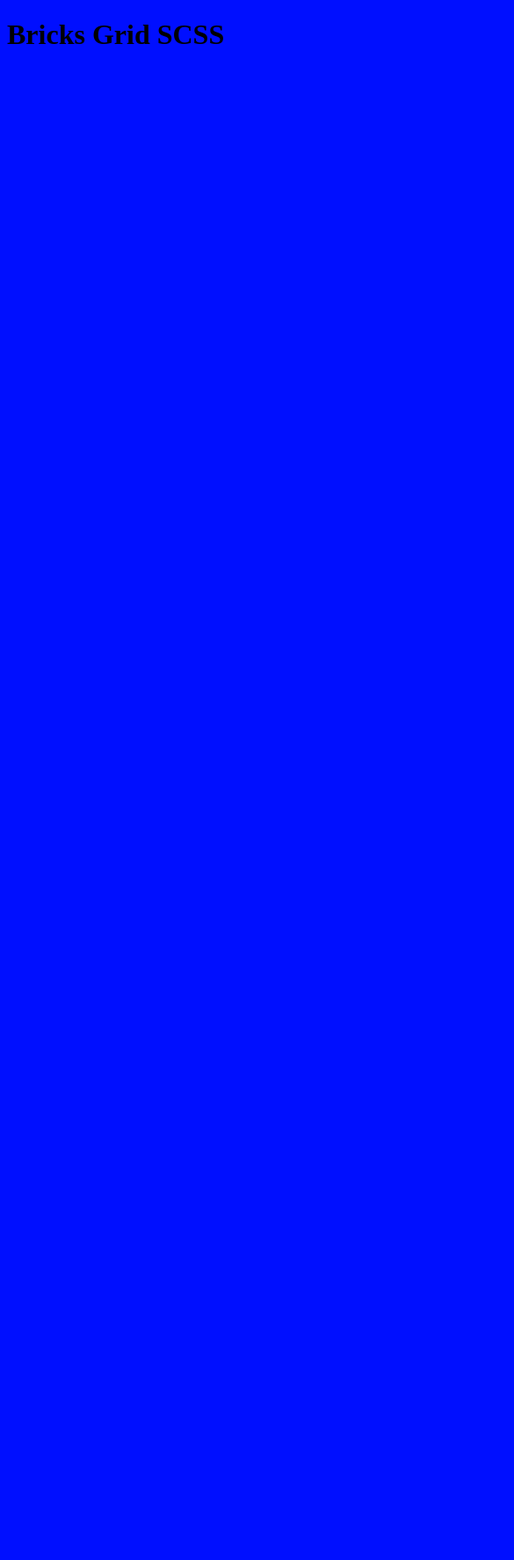
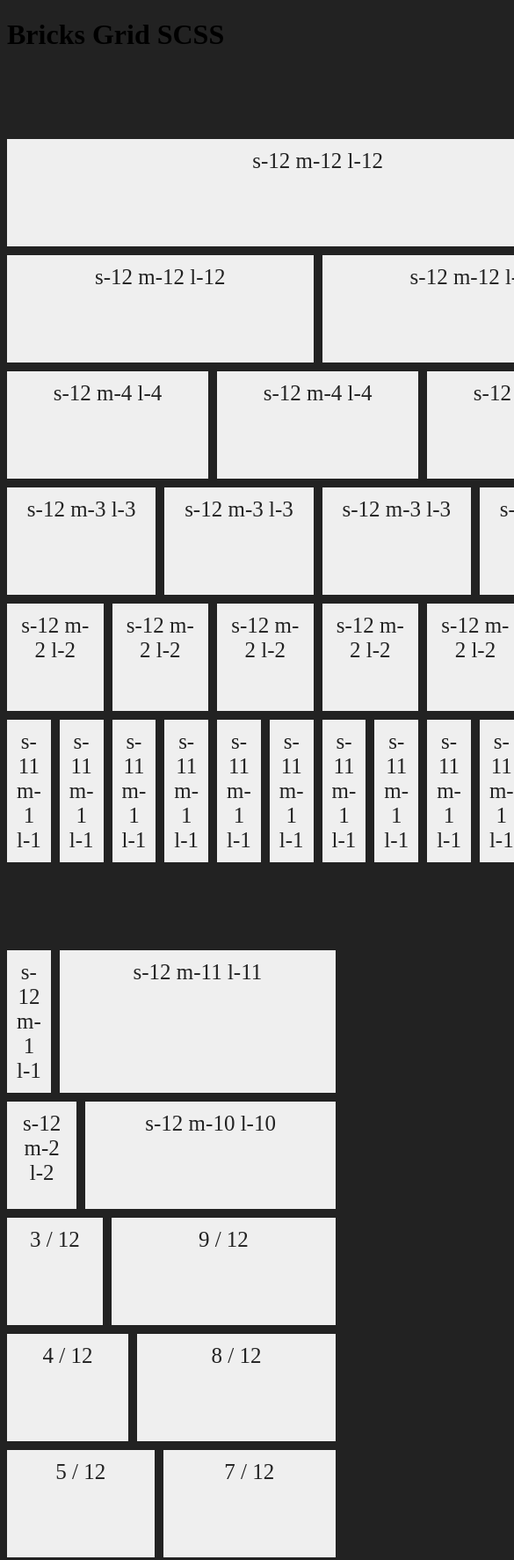
Before and after one commit to andornagy/bricks-grid-scss, a website: page index.html in a window 390 px wide. Shown: the top 1773 px of the page at 88% size, 585 px wide, since content can reach past the window. Before the commit the page ends 844 px from the top, so only its background shows below. Drawn offline with Linux system fonts and the light colour scheme.

Commit message:
rework/learning

```diff
--- a/gulpfile.js
+++ b/gulpfile.js
@@ -3,7 +3,7 @@ const { src, dest, series, watch } = require('gulp');
 // Styles
 const scss = require('gulp-sass')(require('sass'));
 const autoPrefixer = require('gulp-autoprefixer');
-var clean = require('gulp-clean');
+const clean = require('gulp-clean');
 
 function styles() {
    return src('./src/scss/**/*.scss')
--- a/index.html
+++ b/index.html
@@ -5,9 +5,155 @@
    <meta http-equiv="X-UA-Compatible" content="IE=edge">
    <meta name="viewport" content="width=device-width, initial-scale=1.0">
    <title>Document</title>
-   <link rel="stylesheet" href="dist/css/grid.css">
+   <link rel="stylesheet" href="style.css">
+   <link rel="stylesheet" href="dist/css/brick.css">
 </head>
 <body>
    <h1>Bricks Grid SCSS</h1>
+   <section class="container b-grid">
+      <!-- 12 cols -->
+      <div class="cell s-12 m-12 l-12">
+            s-12 m-12 l-12
+      </div>
+      <!-- 6 cols -->
+      <div class="cell s-12 m-6 l-6">
+            s-12 m-12 l-12
+      </div>
+      <div class="cell s-12 m-6 l-6">
+            s-12 m-12 l-12
+      </div>
+      <!-- 4 cols -->
+      <div class="cell s-12 m-4 l-4">
+         s-12 m-4 l-4
+      </div>
+      <div class="cell s-12 m-4 l-4">
+         s-12 m-4 l-4
+      </div>
+      <div class="cell s-12 m-4 l-4">
+         s-12 m-4 l-4
+      </div>
+      <!-- 3 cols -->
+      <div class="cell s-12 m-3 l-3">
+         s-12 m-3 l-3
+      </div>
+      <div class="cell s-12 m-3 l-3">
+         s-12 m-3 l-3
+      </div>
+      <div class="cell s-12 m-3 l-3">
+         s-12 m-3 l-3
+      </div>
+      <div class="cell s-12 m-3 l-3">
+         s-12 m-3 l-3
+      </div>
+      <!-- 2 cols -->
+      <div class="cell s-12 m-2 l-2">
+         s-12 m-2 l-2
+      </div>
+      <div class="cell s-12 m-2 l-2">
+         s-12 m-2 l-2
+      </div>
+      <div class="cell s-12 m-2 l-2">
+         s-12 m-2 l-2
+      </div>
+      <div class="cell s-12 m-2 l-2">
+         s-12 m-2 l-2
+      </div>
+      <div class="cell s-12 m-2 l-2">
+         s-12 m-2 l-2
+      </div>
+      <div class="cell s-12 m-2 l-2">
+         s-12 m-2 l-2
+      </div>
+
+      <!-- 2 cols -->
+      <div class="cell s-12 m-1 l-1">
+         s-11 m-1 l-1
+      </div>
+      <div class="cell s-11 m-1 l-1">
+         s-11 m-1 l-1
+      </div>
+      <div class="cell s-11 m-1 l-1">
+         s-11 m-1 l-1
+      </div>
+      <div class="cell s-11 m-1 l-1">
+         s-11 m-1 l-1
+      </div>
+      <div class="cell s-11 m-1 l-1">
+         s-11 m-1 l-1
+      </div>
+      <div class="cell s-11 m-1 l-1">
+         s-11 m-1 l-1
+      </div>
+      <div class="cell s-12 m-1 l-1">
+         s-11 m-1 l-1
+      </div>
+      <div class="cell s-11 m-1 l-1">
+         s-11 m-1 l-1
+      </div>
+      <div class="cell s-11 m-1 l-1">
+         s-11 m-1 l-1
+      </div>
+      <div class="cell s-11 m-1 l-1">
+         s-11 m-1 l-1
+      </div>
+      <div class="cell s-11 m-1 l-1">
+         s-11 m-1 l-1
+      </div>
+      <div class="cell s-11 m-1 l-1">
+         s-11 m-1 l-1
+      </div>
+</section>
+
+
+<section class="container b-grid">
+      <!-- 2/10 cols -->
+      <div class="cell s-12 m-1 l-1">
+         s-12 m-1 l-1
+      </div>
+      <div class="cell s-12 m-11 l-11">
+         s-12 m-11 l-11
+      </div>
+
+      <!-- 2/10 cols -->
+      <div class="cell s-12 m-2 l-2">
+         s-12 m-2 l-2
+      </div>
+      <div class="cell s-12 m-10 l-10">
+         s-12 m-10 l-10
+      </div>
+
+      <!-- 3/9 cols -->
+      <div class="cell s-12 m-3 l-3">
+         3 / 12
+      </div>
+      <div class="cell s-12 m-9 l-9">
+         9 / 12
+      </div>
+
+      <!-- 4/9 cols -->
+      <div class="cell s-12 m-4 l-4">
+         4 / 12
+      </div>
+      <div class="cell s-12 m-8 l-8">
+         8 / 12
+      </div>
+
+      <!-- 5/9 cols -->
+      <div class="cell s-12 m-5 l-5">
+         5 / 12
+      </div>
+      <div class="cell s-12 m-7 l-7">
+         7 / 12
+      </div>
+
+      <!-- 6/9 cols -->
+      <div class="cell s-12 m-6 l-6">
+         6 / 12
+      </div>
+      <div class="cell s-12 m-6 l-6">
+         6 / 12
+      </div>
+
+   </section>
 </body>
 </html>
--- a/src/scss/grid.scss
+++ b/src/scss/brick.scss
@@ -1,2 +1,3 @@
 @import "modules/settings";
+@import "modules/breakpoints";
 @import "modules/grid";
--- /dev/null
+++ b/src/scss/modules/_breakpoints.scss
@@ -0,0 +1,12 @@
+$breakpoints: (
+   "small up": 767px,
+   "medium up": 992px,
+   "large up": 1200px,
+);
+
+@mixin mq($point) {
+   $size: map-get($breakpoints, $point);
+   @media only screen and (min-width: $size) {
+      @content;
+   }
+}
--- a/src/scss/modules/_grid.scss
+++ b/src/scss/modules/_grid.scss
@@ -1,3 +1,85 @@
-body {
-   background-color: $base-color;
+.b-grid {
+   display: grid;
+   grid-template-columns: repeat($grid-columns, 1fr);
+   gap: $grid-gutter;
 }
+
+.l- {
+   &12 {
+      grid-column: span 12;
+   }
+   &11 {
+      grid-column: span 11;
+   }
+   &10 {
+      grid-column: span 10;
+   }
+   &9 {
+      grid-column: span 9;
+   }
+   &8 {
+      grid-column: span 8;
+   }
+   &7 {
+      grid-column: span 7;
+   }
+   &6 {
+      grid-column: span 6;
+   }
+   &5 {
+      grid-column: span 5;
+   }
+   &4 {
+      grid-column: span 4;
+   }
+   &3 {
+      grid-column: span 3;
+   }
+   &2 {
+      grid-column: span 2;
+   }
+   &1 {
+      grid-column: span 1;
+   }
+}
+
+.m- {
+   @include mq("medium up") {
+      &12 {
+         grid-column: span 12;
+      }
+      &11 {
+         grid-column: span 11;
+      }
+      &10 {
+         grid-column: span 10;
+      }
+      &9 {
+         grid-column: span 9;
+      }
+      &8 {
+         grid-column: span 8;
+      }
+      &7 {
+         grid-column: span 7;
+      }
+      &6 {
+         grid-column: span 6;
+      }
+      &5 {
+         grid-column: span 5;
+      }
+      &4 {
+         grid-column: span 4;
+      }
+      &3 {
+         grid-column: span 3;
+      }
+      &2 {
+         grid-column: span 2;
+      }
+      &1 {
+         grid-column: span 1;
+      }
+   }
+}
--- a/src/scss/modules/_settings.scss
+++ b/src/scss/modules/_settings.scss
@@ -1 +1,9 @@
-$base-color: #000fff;
+$grid-gutter: 10px;
+$grid-columns: 12;
+$breakpoints: (
+   small: 0px,
+   medium: 640px,
+   large: 1024px,
+   xlarge: 1200px,
+   xxlarge: 1440px,
+);
--- /dev/null
+++ b/style.css
@@ -0,0 +1,24 @@
+/*
+   Name: Brick-Grid-SCSS
+   Description: Base styles for Brick-Grid-SCSS demo
+   Author: Andor Nagy
+*/
+
+body {
+   background-color: rgb(34, 34, 34);
+}
+
+.container {
+   max-width: 1080px;
+   margin: 100px auto;
+}
+
+.cell {
+   border: 1px solid #efefef;
+   padding: 10px;
+   text-align: center;
+   font-size: 25px;
+   color: rgb(34, 34, 34);
+   background-color: #efefef;
+   min-height: 100px;
+}
```
Also changed, not shown: dist/css/brick.css (added), dist/css/grid.css (deleted).
